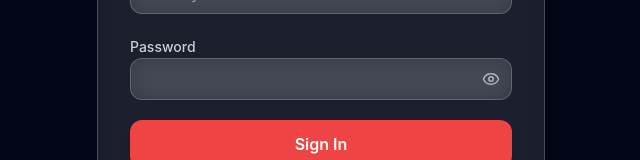
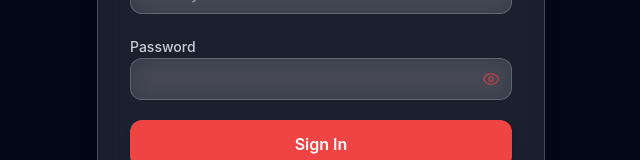
Before and after one commit to DavFilsDev/zenithAI_react-typescript-frontend, a React (Vite) app: page /login in a window 1280 px wide. Shown: the part 352-512 px from the top of the page, without its empty margins (319-959 px from the left). Built offline with nearby package versions, Linux system fonts and the light colour scheme; no server answers.

Commit message:
style(ui): align password toggle icon with design system colors

```diff
--- a/src/components/ui/Input.tsx
+++ b/src/components/ui/Input.tsx
@@ -61,9 +61,9 @@ export const Input: React.FC<InputProps> = ({
             "
           >
             {showPassword ? (
-              <EyeOff size={18} />
+                <EyeOff className="text-[rgb(var(--color-primary))]" size={18} />
             ) : (
-              <Eye size={18} />
+              <Eye className="text-[rgb(var(--color-primary))]" size={18} />
             )}
           </button>
         )}
--- a/src/pages/Login.tsx
+++ b/src/pages/Login.tsx
@@ -75,7 +75,7 @@ export const Login = () => {
                 message: 'Invalid email address',
               },
             })}
-            error={errors.email?.message}
+            error={errors.email}
           />
 
           {/* Password field */}
```
